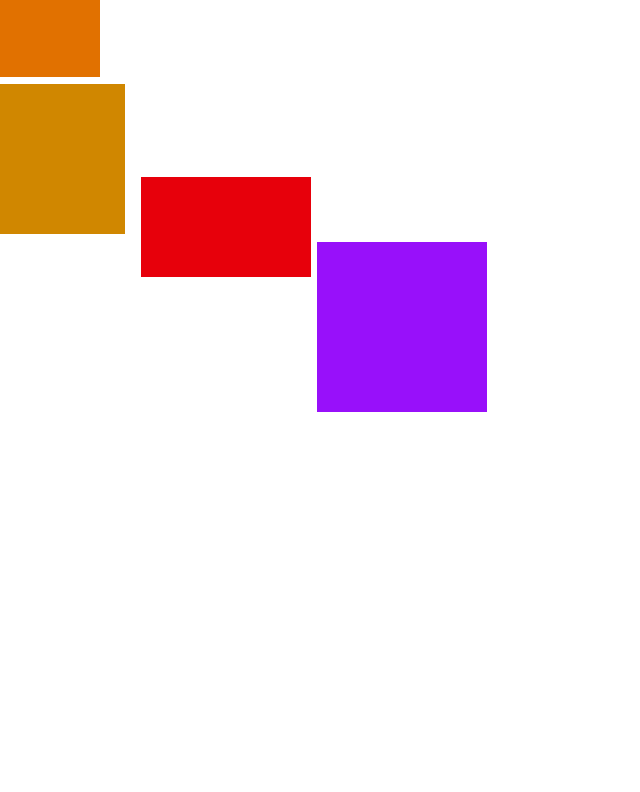
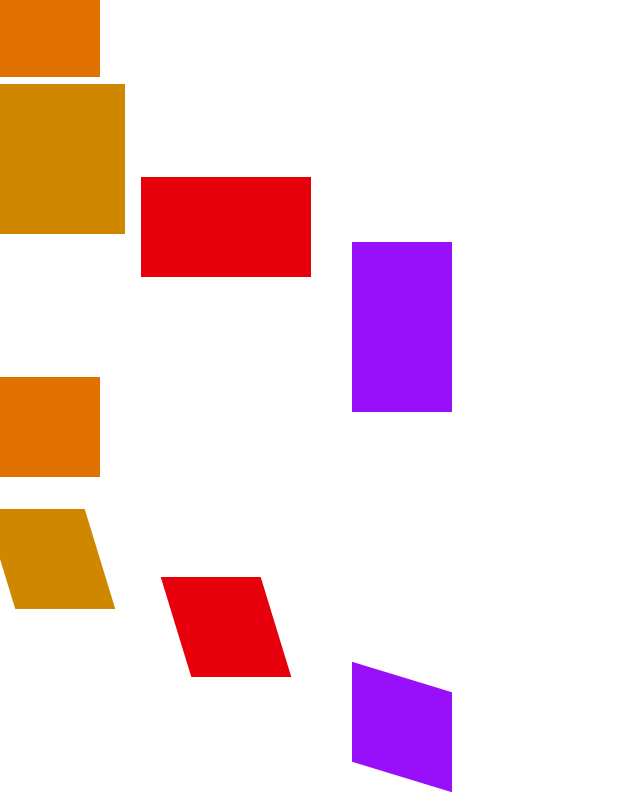
Before and after one commit to GeorgePro888/framer-motion-example, a React (Vite) app: page / in a window 1280 px wide. Shown: the part 623-1415 px from the top of the page, without its empty margins (0-640 px from the left). Before the commit the page ends 1035 px from the top, so only its background shows below. Built offline with nearby package versions, Linux system fonts and the light colour scheme.

Commit message:
skew x and y

```diff
--- a/src/App.tsx
+++ b/src/App.tsx
@@ -16,7 +16,12 @@ const App = () => {
     <motion.div className="box1 bg-amber-600" />
     <motion.div className="box1 bg-yellow-600" animate={{ translateY: "2rem", scale: 1.5 }} />
     <motion.div className="box1 bg-red-600" animate={{ translateX: "11rem",scaleX: 1.7 }} />
-    <motion.div className="box1 bg-purple-600" animate={{ translateX: "22rem",scale: 1.7 }} />
+    <motion.div className="box1 bg-purple-600" animate={{ translateX: "22rem",scaleY: 1.7 }} />
+
+    <motion.div className="box1 bg-amber-600" />
+    <motion.div className="box1 bg-yellow-600" animate={{ translateY: "2rem", skew: 17 }} />
+    <motion.div className="box1 bg-red-600" animate={{ translateX: "11rem",skewX: 17 }} />
+    <motion.div className="box1 bg-purple-600" animate={{ translateX: "22rem",skewY: 17 }} />
 
 
   </div>;
```
